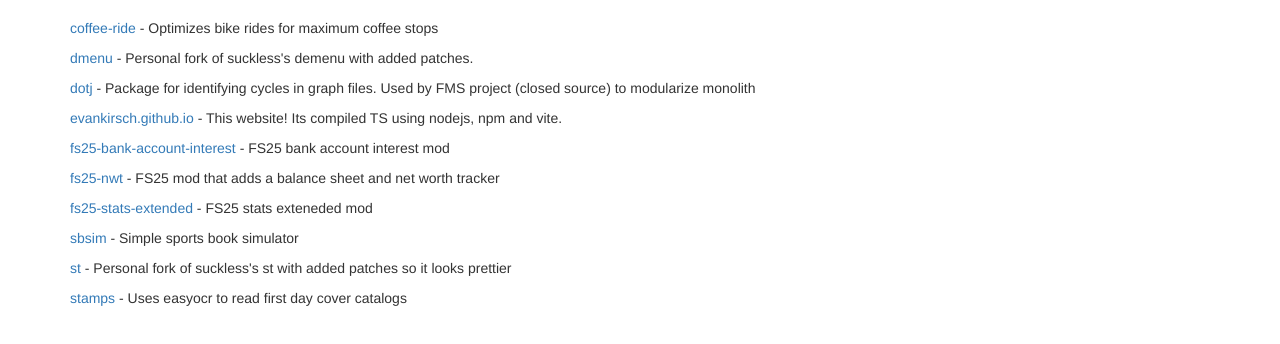
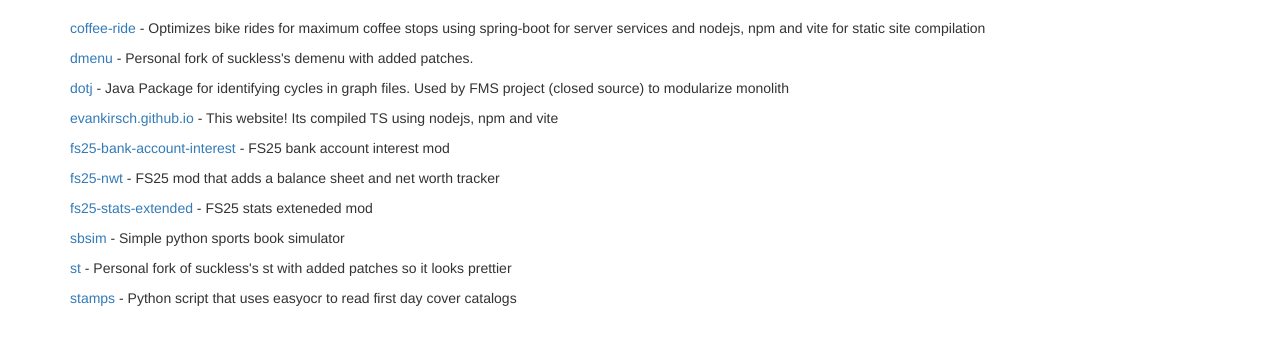
Before and after one commit to EvanKirsch/evankirsch.github.io, a website built with Vite: page index.html in a window 1280 px wide. Both pictures are taken after a click on the item "Open Source Projects". Shown: the part 104-448 px from the top of the page. Built offline with nearby package versions, Linux system fonts and the light colour scheme.

Commit message:
Add project widget

```diff
--- a/assets/pages/osp.html
+++ b/assets/pages/osp.html
@@ -1,32 +1,3 @@
 <div class="container">
-    <p>
-        <a href="https://github.com/EvanKirsch/coffeeride">coffee-ride</a> - Optimizes bike rides for maximum coffee stops
-    </p>
-    <p>
-        <a href="https://github.com/EvanKirsch/dmenu">dmenu</a> - Personal fork of suckless's demenu with added patches.
-    </p>
-    <p>
-        <a href="https://github.com/EvanKirsch/dotj">dotj</a> - Package for identifying cycles in graph files. Used by FMS project (closed source) to modularize monolith
-    </p>
-    <p>
-        <a href="https://github.com/EvanKirsch/evankirsch.github.io">evankirsch.github.io</a> - This website! Its compiled TS using nodejs, npm and vite.
-    </p>
-    <p>
-        <a href="https://github.com/EvanKirsch/fs25_bankAccountInterest">fs25-bank-account-interest</a> - FS25 bank account interest mod
-    </p>
-    <p>
-        <a href="https://github.com/EvanKirsch/fs25_nwt">fs25-nwt</a> - FS25 mod that adds a balance sheet and net worth tracker
-    </p>
-    <p>
-        <a href="https://github.com/EvanKirsch/fs25_statsExtended">fs25-stats-extended</a> - FS25 stats exteneded mod
-    </p>
-    <p>
-        <a href="https://github.com/EvanKirsch/sbsim">sbsim</a> - Simple sports book simulator
-    </p>
-    <p>
-        <a href="https://github.com/EvanKirsch/st">st</a> - Personal fork of suckless's st with added patches so it looks prettier
-    </p>
-    <p>
-        <a href="https://github.com/EvanKirsch/stamps">stamps</a> - Uses easyocr to read first day cover catalogs
-    </p>
+    <div id="open-source-projects"></div>
 </div>
--- a/index.html
+++ b/index.html
@@ -1,7 +1,7 @@
 <!doctype html>
 <html>
     <head>
-        <title>Evan Kirsch</title>
+        <title>EvanKirsch.org</title>
         <link rel="icon" type="image/icon" href="/assets/favicon.ico">
         <link rel="stylesheet" type="text/css" href="./src/style.css" />
         <link rel="stylesheet" href="https://maxcdn.bootstrapcdn.com/bootstrap/3.3.6/css/bootstrap.min.css" />
--- a/src/navbar/navbar-renderer.ts
+++ b/src/navbar/navbar-renderer.ts
@@ -1,15 +1,16 @@
 import { NavbarFunctions } from "./navbar-functions"
 import { PageRenderer } from "../pages/page-renderer"
 import { LanguageWidget } from "../pages/language-widget";
+import { ProjectWidget } from "../pages/project-widget";
 
 export class NavbarRenderer {
 
   private pages = [
     new _Page("Home", "./assets/pages/home.html"),
-    new _Page("Open Source Projects", "./assets/pages/osp.html"),
+    new _Page("Open Source Projects", "./assets/pages/osp.html", (e: PointerEvent) => { new ProjectWidget().render();}),
     new _Page("Closed Source Projects", "./assets/pages/csp.html"),
     new _Page("Community Development Projects", "./assets/pages/cdp.html"),
-    new _Page("Notes", "./assets/pages/notes.html", (e: PointerEvent) => { new LanguageWidget().renderLanguages(); })
+    new _Page("Notes", "./assets/pages/notes.html", (e: PointerEvent) => { new LanguageWidget().render(); })
   ];
 
   public renderNavbar() {
--- a/src/pages/language-widget.ts
+++ b/src/pages/language-widget.ts
@@ -1,9 +1,10 @@
 import { GithubRepoApis } from "../api/github-repo-apis"
+import { WidgetInterface } from "../widget-interface";
 import { PageManager } from "./page-manager";
 
-export class LanguageWidget {
+export class LanguageWidget implements WidgetInterface<void> {
 
-  public async renderLanguages() {
+  public async render() {
     const gApi = new GithubRepoApis();
     const pageManager = PageManager.getInstance();
     const langElt = await pageManager.getElementById("programming-languages");
--- a/src/pages/page-manager.ts
+++ b/src/pages/page-manager.ts
@@ -17,7 +17,7 @@ export class PageManager {
   public async getElementById(id : string) : Promise<HTMLElement> {
     return new Promise((resolve, reject) => {
       setTimeout(() => {
-        const elt = document.getElementById("programming-languages");
+        const elt = document.getElementById(id);
         if (!!elt) {
           resolve(elt);
         } else {
--- /dev/null
+++ b/src/pages/project-widget.ts
@@ -0,0 +1,59 @@
+import { WidgetInterface } from "../widget-interface";
+import { PageManager } from "./page-manager";
+
+export class ProjectWidget implements WidgetInterface<void> {
+
+  private projects = [
+    new _Project("coffee-ride", "Optimizes bike rides for maximum coffee stops using spring-boot for server services and nodejs, npm and vite for static site compilation"),
+    new _Project("dmenu", "Personal fork of suckless's demenu with added patches."),
+    new _Project("dotj", "Java Package for identifying cycles in graph files. Used by FMS project (closed source) to modularize monolith"),
+    new _Project("evankirsch.github.io", "This website! Its compiled TS using nodejs, npm and vite"),
+    new _Project("fs25-bank-account-interest", "FS25 bank account interest mod"),
+    new _Project("fs25-nwt", "FS25 mod that adds a balance sheet and net worth tracker"),
+    new _Project("fs25-stats-extended", "FS25 stats exteneded mod"),
+    new _Project("sbsim", "Simple python sports book simulator"),
+    new _Project("st", "Personal fork of suckless's st with added patches so it looks prettier"),
+    new _Project("stamps", "Python script that uses easyocr to read first day cover catalogs"),
+  ];
+
+  // <p>
+  // <a href="https://github.com/EvanKirsch/coffeeride">coffee-ride</a> - Optimizes bike rides for maximum coffee stops
+  // </p>
+
+  async render(): Promise<void> {
+    const pageManager = PageManager.getInstance();
+    const osp = await pageManager.getElementById("open-source-projects");
+
+    this.projects.forEach(elt => {
+      osp.appendChild(this.buildProjectElement(elt))
+    })
+
+  }
+
+  private buildProjectElement(project : _Project) : HTMLElement {
+
+    const a = document.createElement("a");
+    a.href = "https://github.com/EvanKirsch/" + project.label;
+    a.innerText = project.label;
+
+    const p = document.createElement("p");
+    p.appendChild(a);
+    p.append(" - ");
+    p.append(project.description);
+    console.log("p", p)
+
+    return p;
+  }
+
+}
+
+class _Project {
+  label : string;
+  description: string;
+
+  constructor(label : string, description: string) {
+    this.label = label;
+    this.description = description;
+  }
+
+}
--- /dev/null
+++ b/src/widget-interface.ts
@@ -0,0 +1,5 @@
+export interface WidgetInterface<T> {
+
+    render() : Promise<T>;
+
+}
```
